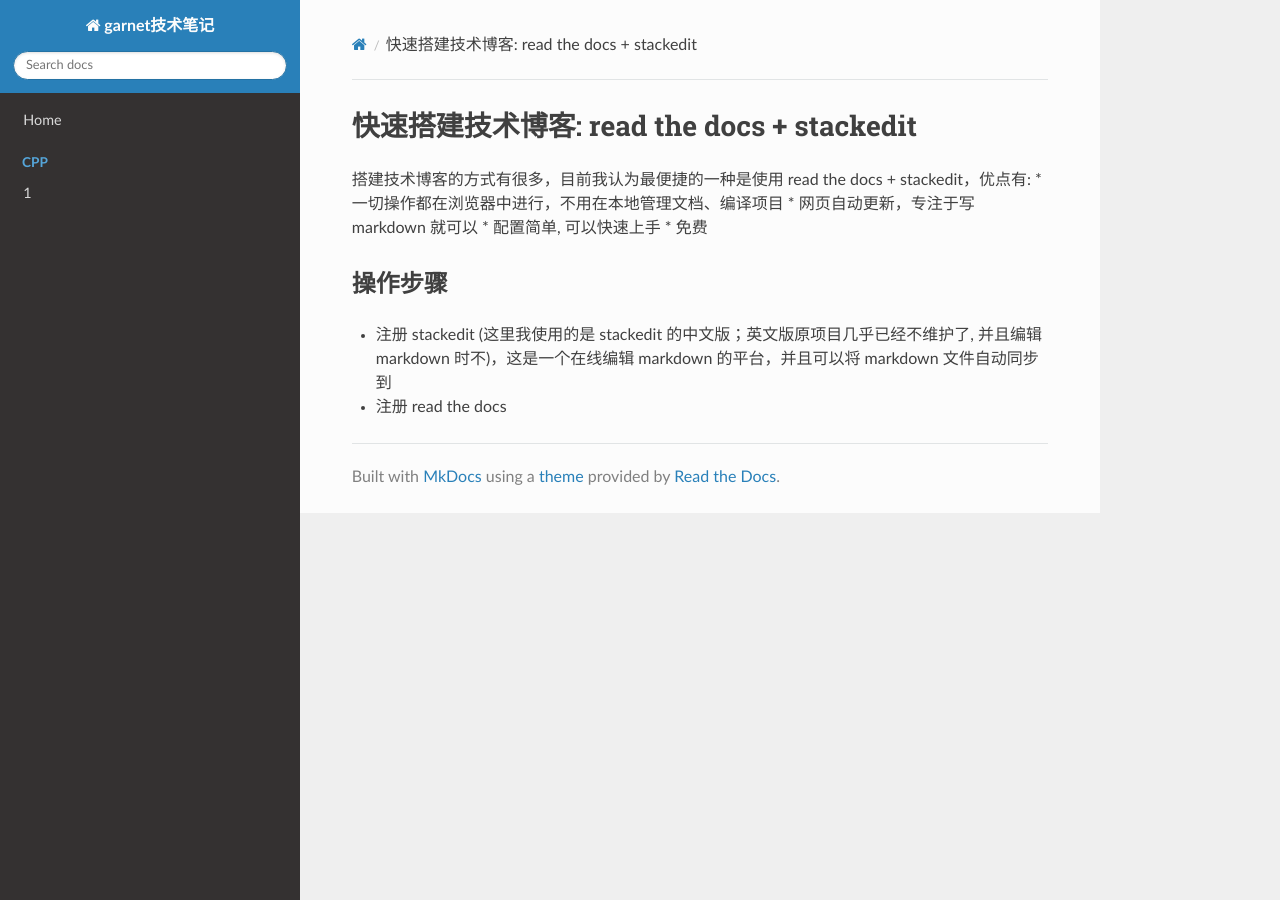
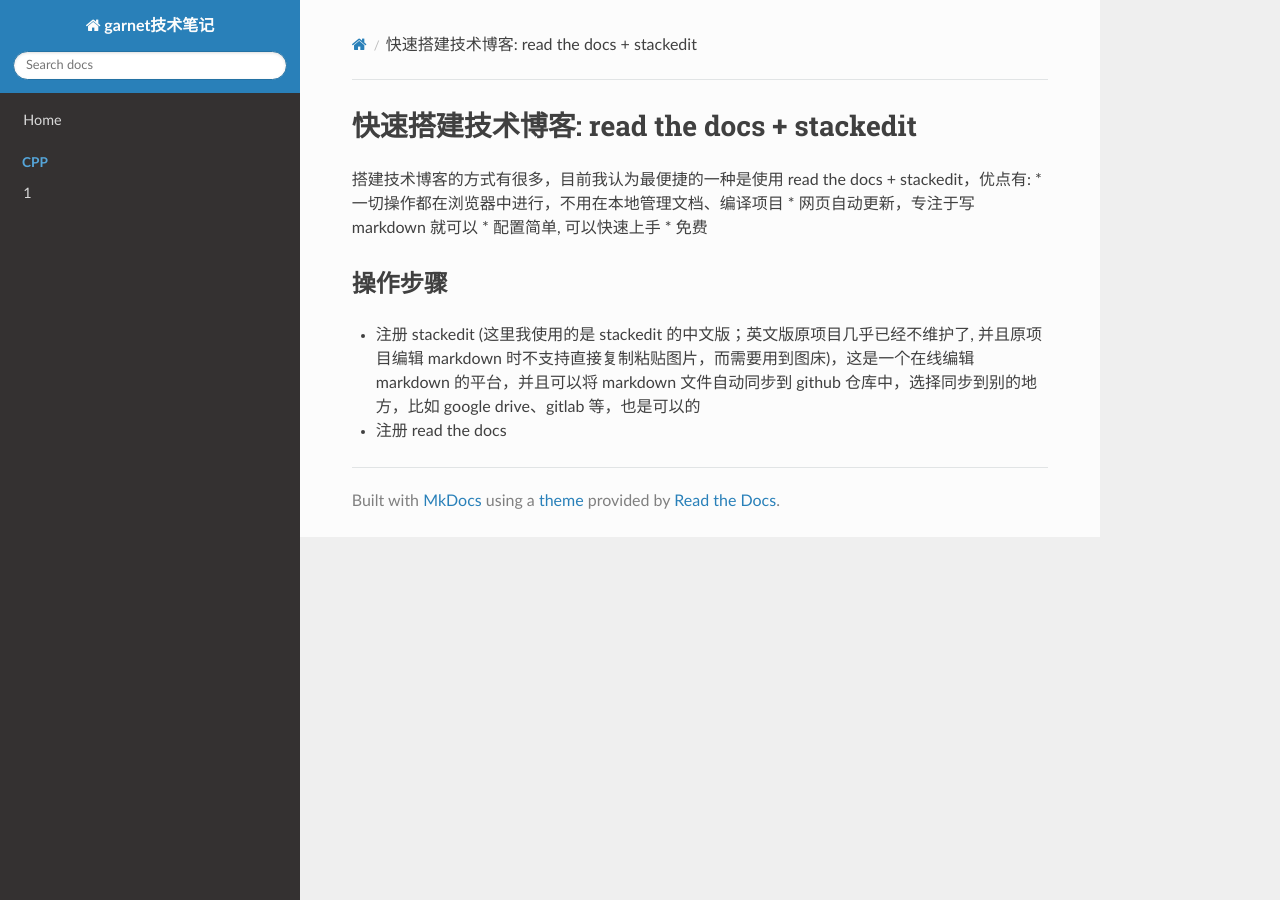
Before and after one commit to ymma98/technotes, an MkDocs documentation site: the page built from docs/杂谈/快速搭建技术博客: read the docs + stackedit.md, in a window 1280 px wide. Built offline with MkDocs 1.6.1, drawn with Linux system fonts in a browser that asks for light colours; nearby versions of some CDN libraries.

Commit message:
docs/杂谈/快速搭建技术博客: read the docs + stackedit.md updated from https://stackedit.cn/

```diff
--- a/docs/杂谈/快速搭建技术博客: read the docs + stackedit.md
+++ b/docs/杂谈/快速搭建技术博客: read the docs + stackedit.md
@@ -8,10 +8,10 @@
 
 ## 操作步骤
 
-* 注册 stackedit (这里我使用的是 stackedit 的中文版；英文版原项目几乎已经不维护了, 并且编辑 markdown 时不)，这是一个在线编辑 markdown 的平台，并且可以将 markdown 文件自动同步到
+* 注册 stackedit (这里我使用的是 stackedit 的中文版；英文版原项目几乎已经不维护了, 并且原项目编辑 markdown 时不支持直接复制粘贴图片，而需要用到图床)，这是一个在线编辑 markdown 的平台，并且可以将 markdown 文件自动同步到 github 仓库中，选择同步到别的地方，比如 google drive、gitlab 等，也是可以的
 * 注册 read the docs
 
 
 <!--stackedit_data:
-eyJoaXN0b3J5IjpbLTEwODg1MDU1MzFdfQ==
+eyJoaXN0b3J5IjpbLTEyMjg5MDUxNDRdfQ==
 -->
```
